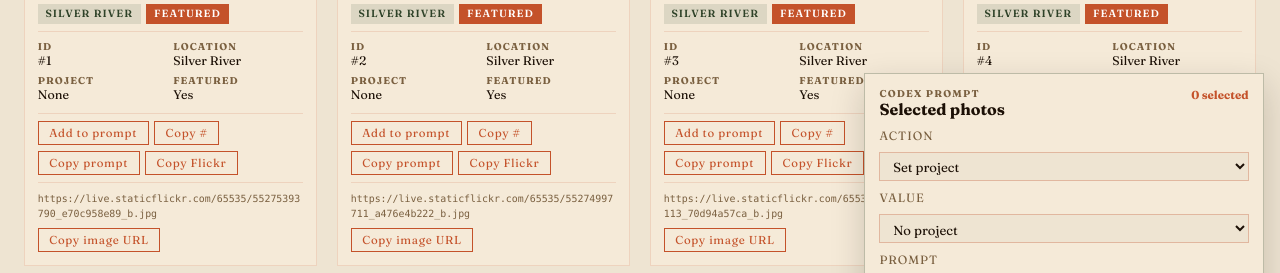
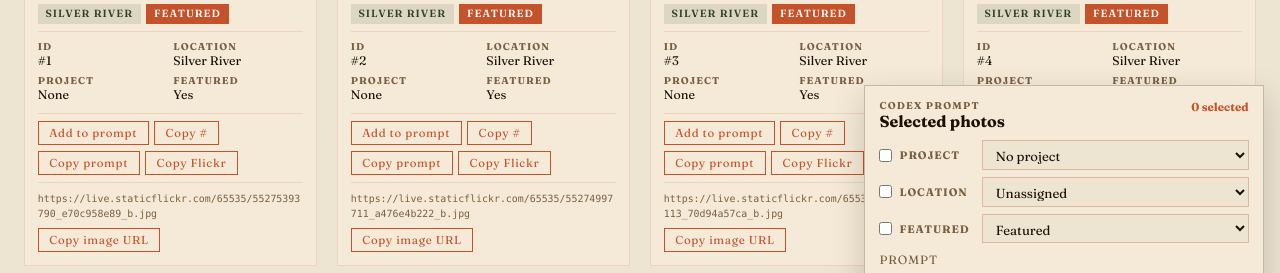
Before and after one commit to CaptainNoah352/thealleyphotography, a website: page admin.html in a window 1280 px wide. Shown: the part 375-648 px from the top of the page. Drawn offline with Linux system fonts and the light colour scheme.

Commit message:
Support multi-action admin prompts

```diff
--- a/admin.css
+++ b/admin.css
@@ -459,6 +459,30 @@
   width: 100%;
 }
 
+.admin-prompt-options {
+  display: grid;
+  gap: 0.45rem;
+}
+
+.admin-prompt-option {
+  display: grid;
+  grid-template-columns: auto 4.7rem minmax(0, 1fr);
+  gap: 0.45rem;
+  align-items: center;
+}
+
+.admin-prompt-option input {
+  accent-color: var(--a-terracotta);
+}
+
+.admin-prompt-option span {
+  color: var(--a-muted);
+  font-size: 0.68rem;
+  font-weight: 700;
+  letter-spacing: 0.08em;
+  text-transform: uppercase;
+}
+
 .admin-prompt-text {
   width: 100%;
   min-height: 5.25rem;
--- a/admin.html
+++ b/admin.html
@@ -54,15 +54,28 @@
         <span class="admin-prompt-count" id="promptCount">0 selected</span>
       </div>
 
-      <label class="admin-filter-label" for="promptAction">Action</label>
-      <select id="promptAction" class="admin-select admin-prompt-select">
-        <option value="project">Set project</option>
-        <option value="location">Set location</option>
-        <option value="featured">Set featured</option>
-      </select>
+      <div class="admin-prompt-options" aria-label="Prompt actions">
+        <label class="admin-prompt-option">
+          <input type="checkbox" id="promptUseProject" />
+          <span>Project</span>
+          <select id="promptProjectValue" class="admin-select admin-prompt-select"></select>
+        </label>
 
-      <label class="admin-filter-label" for="promptValue">Value</label>
-      <select id="promptValue" class="admin-select admin-prompt-select"></select>
+        <label class="admin-prompt-option">
+          <input type="checkbox" id="promptUseLocation" />
+          <span>Location</span>
+          <select id="promptLocationValue" class="admin-select admin-prompt-select"></select>
+        </label>
+
+        <label class="admin-prompt-option">
+          <input type="checkbox" id="promptUseFeatured" />
+          <span>Featured</span>
+          <select id="promptFeaturedValue" class="admin-select admin-prompt-select">
+            <option value="true">Featured</option>
+            <option value="false">Not featured</option>
+          </select>
+        </label>
+      </div>
 
       <label class="admin-filter-label" for="promptText">Prompt</label>
       <textarea id="promptText" class="admin-prompt-text" rows="4" readonly></textarea>
@@ -74,8 +87,8 @@
     </aside>
 
     <footer class="admin-footer">
-      <p>Use <strong>Add to prompt</strong> to group photos, choose an action, then copy the Codex prompt.</p>
-      <p>Examples: <strong>"set project to herons"</strong>, <strong>"set location to Silver River"</strong>, or <strong>"set featured to true"</strong>.</p>
+      <p>Use <strong>Add to prompt</strong> to group photos, choose one or more actions, then copy the Codex prompt.</p>
+      <p>Examples: <strong>"set location to Silver River; set featured to true"</strong> or <strong>"set project to herons"</strong>.</p>
       <p>Photo data lives in <code>photo-data.js</code>. This admin panel is a visual reference and prompt builder for Codex.</p>
     </footer>
 
--- a/admin.js
+++ b/admin.js
@@ -248,30 +248,27 @@
 
   // Prompt builder
 
-  function setPromptValueOptions() {
-    const action = document.getElementById('promptAction');
-    const value = document.getElementById('promptValue');
-    if (!action || !value) return;
-
-    let options = [];
-    if (action.value === 'project') {
-      options = getProjectOptions().map(function (project) {
-        return { value: project, label: project || 'No project' };
-      });
-    } else if (action.value === 'location') {
-      options = getLocationOptions().map(function (location) {
-        return { value: location, label: getLocationName(location) };
-      });
-    } else {
-      options = [
-        { value: 'true', label: 'Featured' },
-        { value: 'false', label: 'Not featured' }
-      ];
-    }
-
-    value.innerHTML = options.map(function (option) {
+  function setSelectOptions(select, options) {
+    if (!select) return;
+    select.innerHTML = options.map(function (option) {
       return '<option value="' + escapeAttr(option.value) + '">' + escapeHtml(option.label) + '</option>';
     }).join('');
+  }
+
+  function setPromptValueOptions() {
+    setSelectOptions(
+      document.getElementById('promptProjectValue'),
+      getProjectOptions().map(function (project) {
+        return { value: project, label: project || 'No project' };
+      })
+    );
+
+    setSelectOptions(
+      document.getElementById('promptLocationValue'),
+      getLocationOptions().map(function (location) {
+        return { value: location, label: getLocationName(location) };
+      })
+    );
   }
 
   function selectedIdsText() {
@@ -282,18 +279,29 @@
   }
 
   function buildGroupPrompt() {
-    const action = document.getElementById('promptAction');
-    const value = document.getElementById('promptValue');
-    if (!action || !value || !selectedPhotoIds.size) return '';
+    if (!selectedPhotoIds.size) return '';
 
     const ids = selectedIdsText();
-    if (action.value === 'project') {
-      return 'Update photos ' + ids + ': set project to ' + (value.value || 'none') + '.';
+    const actions = [];
+    const useProject = document.getElementById('promptUseProject');
+    const projectValue = document.getElementById('promptProjectValue');
+    const useLocation = document.getElementById('promptUseLocation');
+    const locationValue = document.getElementById('promptLocationValue');
+    const useFeatured = document.getElementById('promptUseFeatured');
+    const featuredValue = document.getElementById('promptFeaturedValue');
+
+    if (useProject && useProject.checked && projectValue) {
+      actions.push('set project to ' + (projectValue.value || 'none'));
     }
-    if (action.value === 'location') {
-      return 'Update photos ' + ids + ': set location to ' + getLocationName(value.value) + '.';
+    if (useLocation && useLocation.checked && locationValue) {
+      actions.push('set location to ' + getLocationName(locationValue.value));
     }
-    return 'Update photos ' + ids + ': set featured to ' + (value.value === 'true' ? 'true' : 'false') + '.';
+    if (useFeatured && useFeatured.checked && featuredValue) {
+      actions.push('set featured to ' + (featuredValue.value === 'true' ? 'true' : 'false'));
+    }
+
+    if (!actions.length) return '';
+    return 'Update photos ' + ids + ': ' + actions.join('; ') + '.';
   }
 
   function updatePromptPanel() {
@@ -382,20 +390,22 @@
   const filterProject = document.getElementById('filterProject');
   const filterLocation = document.getElementById('filterLocation');
   const filterFeatured = document.getElementById('filterFeatured');
-  const promptAction = document.getElementById('promptAction');
-  const promptValue = document.getElementById('promptValue');
+  const promptControls = [
+    document.getElementById('promptUseProject'),
+    document.getElementById('promptProjectValue'),
+    document.getElementById('promptUseLocation'),
+    document.getElementById('promptLocationValue'),
+    document.getElementById('promptUseFeatured'),
+    document.getElementById('promptFeaturedValue')
+  ];
   const copyPromptGroup = document.getElementById('copyPromptGroup');
   const clearPromptGroup = document.getElementById('clearPromptGroup');
   if (filterProject) filterProject.addEventListener('change', applyFilters);
   if (filterLocation) filterLocation.addEventListener('change', applyFilters);
   if (filterFeatured) filterFeatured.addEventListener('change', applyFilters);
-  if (promptAction) {
-    promptAction.addEventListener('change', function () {
-      setPromptValueOptions();
-      updatePromptPanel();
-    });
-  }
-  if (promptValue) promptValue.addEventListener('change', updatePromptPanel);
+  promptControls.forEach(function (control) {
+    if (control) control.addEventListener('change', updatePromptPanel);
+  });
   if (copyPromptGroup) {
     copyPromptGroup.addEventListener('click', function () {
       const text = document.getElementById('promptText');
```
